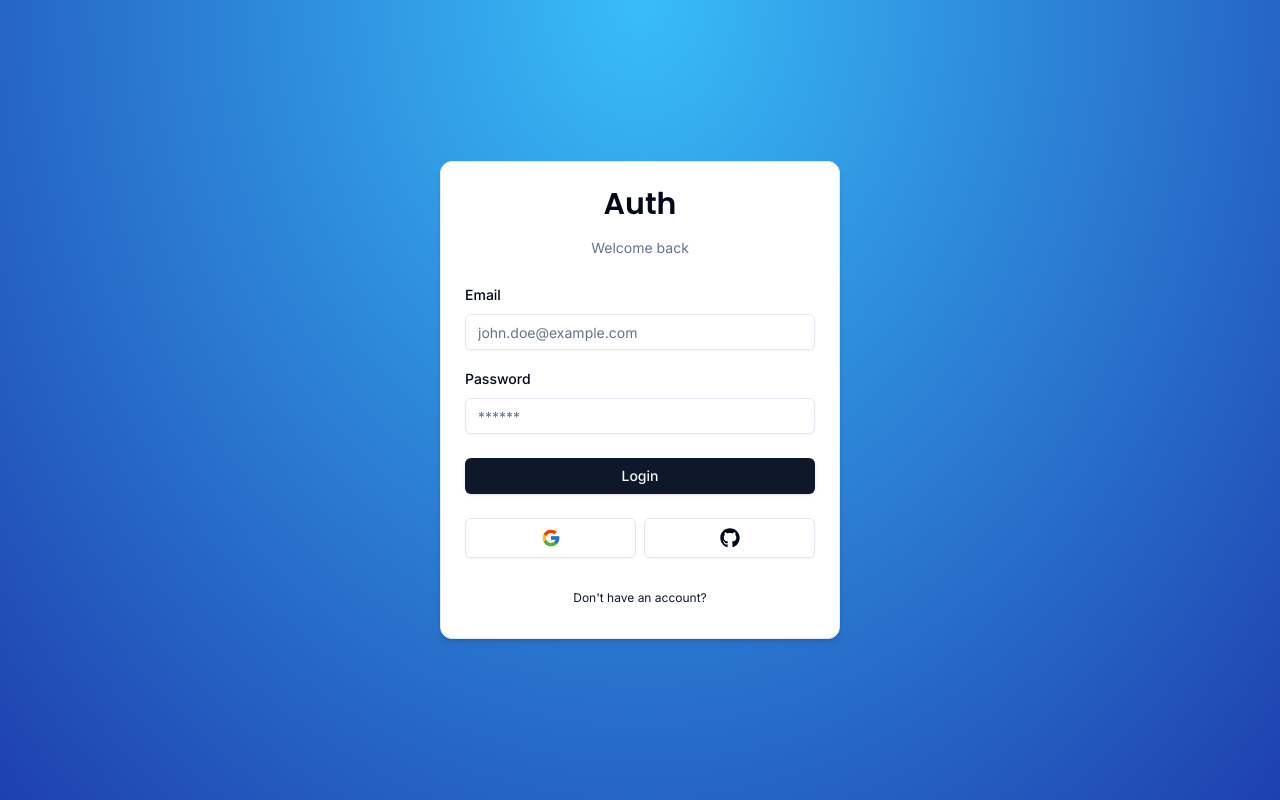
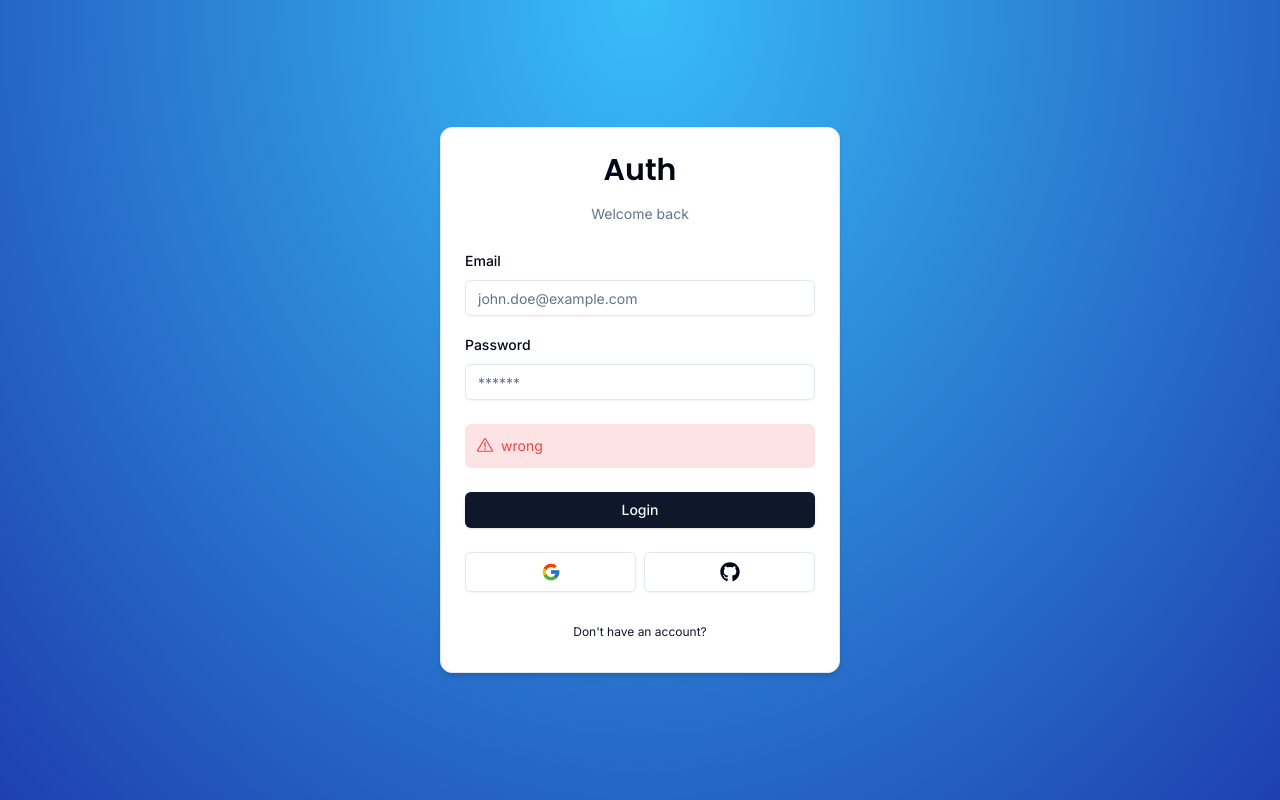
Before and after one commit to mahmudlukman/next-auth-toolkit, a Next.js app: page /auth/login in a window 1280 px wide. Built offline with nearby package versions, Linux system fonts and the light colour scheme.

Commit message:
FormError component added

```diff
--- /dev/null
+++ b/components/FormError.tsx
@@ -0,0 +1,18 @@
+import { ExclamationTriangleIcon } from '@radix-ui/react-icons';
+
+interface FormErrorProps {
+  message?: string;
+}
+
+export const FormError = ({
+  message,
+}: FormErrorProps) => {
+  if(!message) return null;
+
+  return (
+    <div className="bg-destructive/15 p-3 rounded-md flex items-center gap-x-2 text-sm text-destructive">
+      <ExclamationTriangleIcon className='h-4 w-4'/>
+      <p>{message}</p>
+    </div>
+  )
+}
--- a/components/auth/LoginForm.tsx
+++ b/components/auth/LoginForm.tsx
@@ -15,6 +15,7 @@
 } from '@/components/ui/form';
 import { LoginSchema } from '@/schemas';
 import { Button } from '../ui/button';
+import { FormError } from '../FormError';
 
 export const LoginForm = () => {
   const form = useForm<z.infer<typeof LoginSchema>>({
@@ -74,6 +75,7 @@
               )}
             />
           </div>
+          <FormError message='wrong'/>
           <Button type='submit' className='w-full'>
             Login
           </Button>
```
